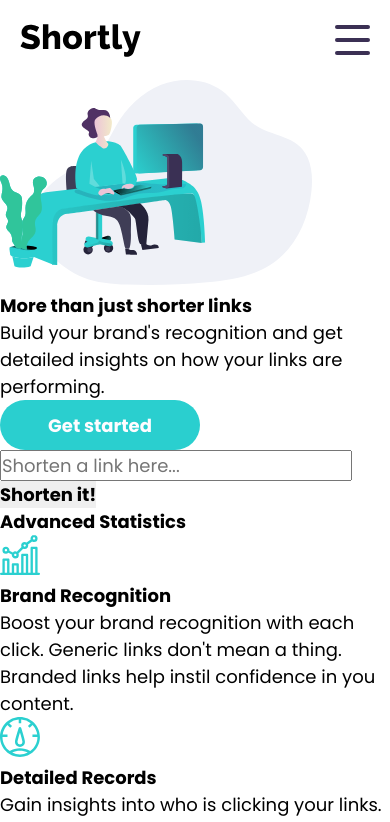
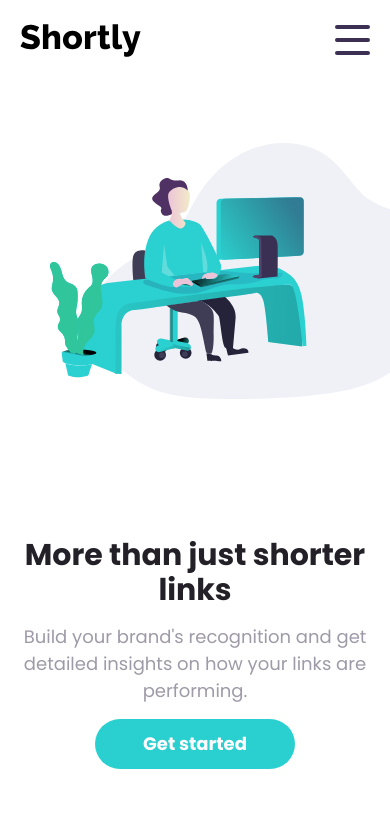
Before and after one commit to josesaulguerrero/url_shortener, a React (Create React App) app: page / in a window 390 px wide. Shown: the top 822 px of the page. Built offline with nearby package versions, Linux system fonts and the light colour scheme.

Commit message:
The Hero was styled (with responsive styles)

```diff
--- /dev/null
+++ b/src/assets/styles/Hero.module.css
@@ -0,0 +1,81 @@
+.Hero {
+	width: 100%;
+	min-height: calc(100vh - 80px);
+	display: grid;
+	grid-template: 1fr 1fr / 100%;
+	grid-template-areas:
+		'image'
+		'content';
+}
+
+.HeroImg {
+	width: 100%;
+	/* max-width: 700px; */
+	position: relative;
+	grid-area: image;
+	display: flex;
+	justify-content: center;
+	align-items: center;
+	margin: 0;
+	overflow: hidden;
+}
+
+.HeroImg img {
+	width: 100%;
+	position: absolute;
+	left: 50px;
+}
+
+.HeroContent {
+	width: 100%;
+	height: 100%;
+	display: flex;
+	flex-direction: column;
+	justify-content: center;
+	align-items: center;
+	grid-area: content;
+	padding: 0 20px;
+}
+
+.HeroTitle {
+	color: var(--Darker_Violet);
+	font-size: 3rem;
+	text-align: center;
+	line-height: 3.5rem;
+}
+
+.HeroDescription {
+	margin: 15px 0;
+	color: var(--Grayish_Violet);
+	text-align: center;
+}
+
+/* media query styles */
+@media screen and (min-width: 800px) {
+	.Hero {
+		grid-template: 100% / 50% 50%;
+		grid-template-areas: 'content image';
+	}
+
+	.HeroContent {
+		justify-content: center;
+		align-items: flex-start;
+		padding: 0 50px;
+	}
+
+	.HeroTitle {
+		text-align: start;
+		font-size: 5rem;
+		line-height: 5.5rem;
+	}
+
+	.HeroDescription {
+		text-align: start;
+	}
+}
+
+@media screen and (min-width: 1000px) {
+	.HeroContent {
+		padding: 0 100px;
+	}
+}
--- a/src/assets/styles/Navbar.module.css
+++ b/src/assets/styles/Navbar.module.css
@@ -57,6 +57,8 @@
 	padding: 20px;
 	background-color: var(--Dark_Violet);
 	border-radius: 10px;
+	z-index: 1;
+	will-change: visibility, transform;
 	transition: visibility 0.2s ease-in-out, opacity 0.2s ease-in-out;
 }
 
--- a/src/components/Hero.js
+++ b/src/components/Hero.js
@@ -3,14 +3,19 @@
 import { Button } from './Button';
 //assets
 import image from '../assets/images/illustration-working.svg';
+import styles from "../assets/styles/Hero.module.css";
 
 export const Hero = () => {
    return (
-      <main className="Hero">
-         <img src={image} alt="person working on a computer" width="80%" className="Hero__img" />
-         <h1 className="Hero__title">More than just shorter links</h1>
-         <p className="Hero__description">Build your brand's recognition and get detailed insights on how your links are performing.</p>
-         <Button type="rounded--large" content="Get started" />
+      <main className={styles.Hero}>
+         <section className={styles.HeroImg}>
+            <img src={image} alt="person working on a computer" width="80%" />
+         </section>
+         <section className={styles.HeroContent}>
+            <h1 className={styles.HeroTitle}>More than just shorter links</h1>
+            <p className={styles.HeroDescription}>Build your brand's recognition and get detailed insights on how your links are performing.</p>
+            <Button type="rounded--large" content="Get started" />
+         </section>
       </main>
    );
 };
```
